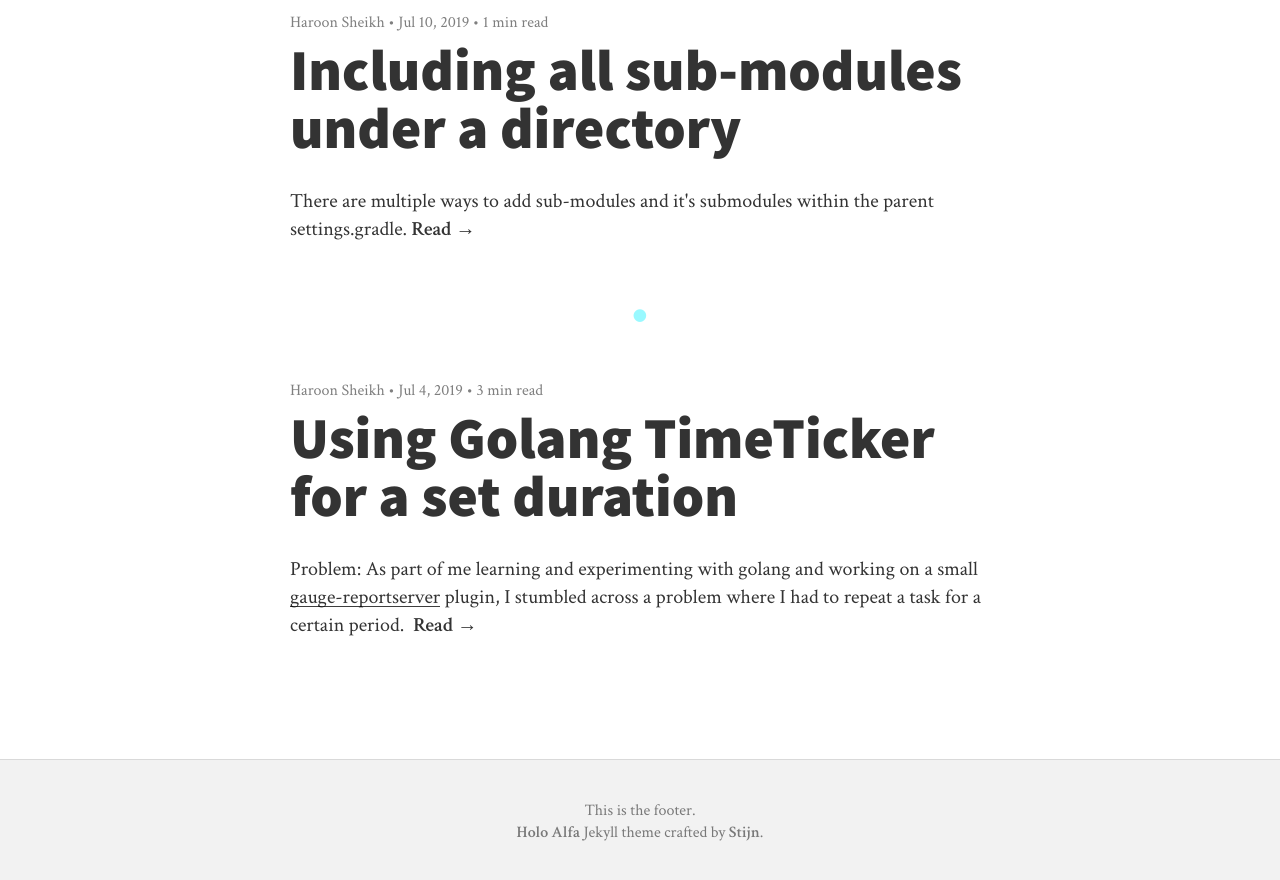
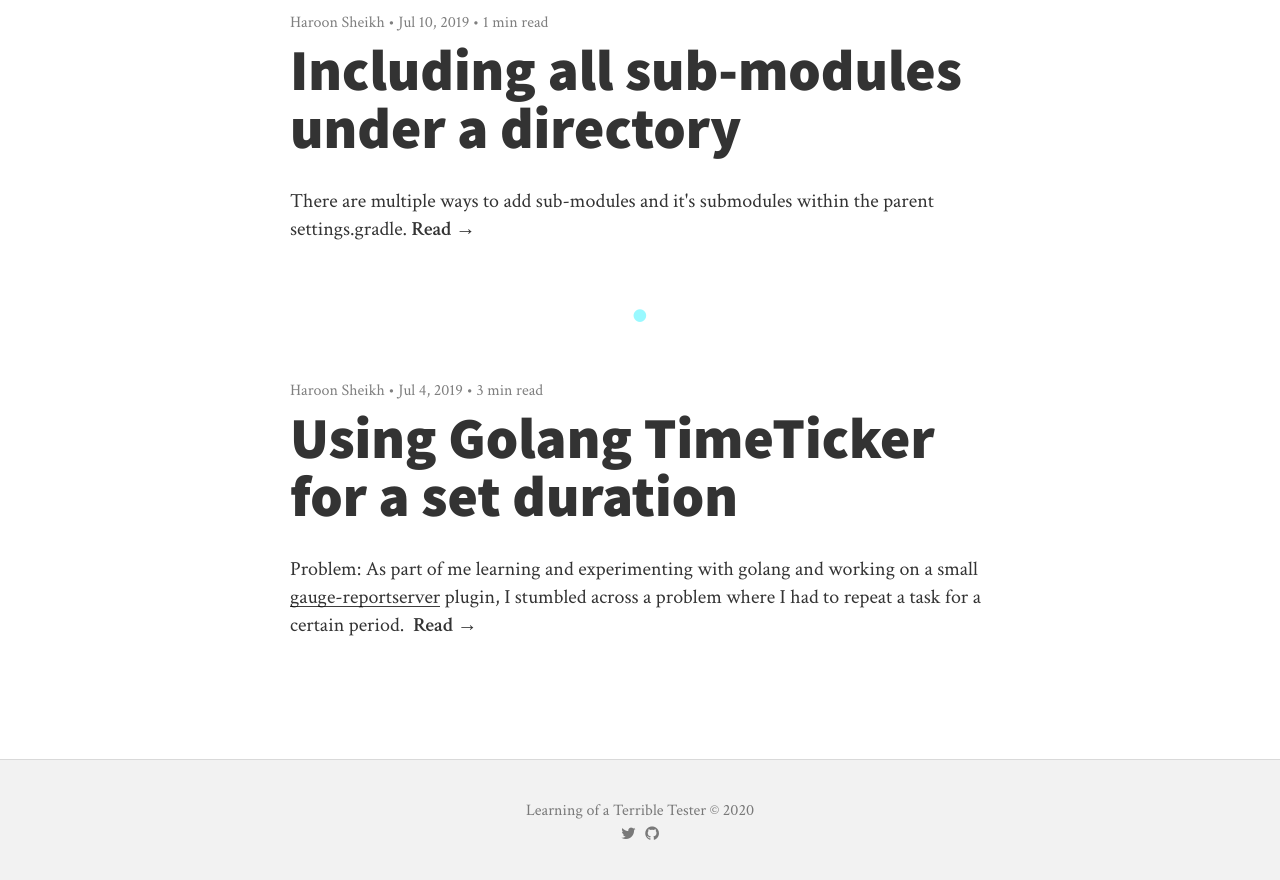
Before and after one commit to sitture/terribletester, a Jekyll site: the page built from index.html, in a window 1280 px wide and 900 px high, scrolled down 767 px. Shown: the top 880 px of the window. Built offline with Jekyll 4.4.1, drawn with Linux system fonts in a browser that asks for light colours; nearby versions of some CDN libraries; the list of posts is cut into pages by our own code.

Commit message:
Updates footer content

```diff
--- a/_config.yml
+++ b/_config.yml
@@ -1,6 +1,20 @@
 # Jekyll configuration
 markdown: kramdown
+kramdown:
+  input: GFM
 highlighter: rouge
+exclude: [vendor]
+highlighter: rouge
+paginate_path: "/page-:num/"
+permalink: /:short_year/:month/:title
+defaults:
+  -
+    scope:
+      path: ""
+      type: "posts"
+    values:
+      layout: "post"
+      excerpt_separator: "<!--more-->"
 paginate: 100 # it will paginate after this number
 language: 'en-uk'
 # language attribute in <html> element.
@@ -33,7 +47,7 @@ display-social-icons: true
 # If you want social links to open in a new tab, set this as true
 social-icons-open-newtab: true
 
-footer-text: This is the footer.<br><a href="http://stijnvc.github.io/holo-alfa/">Holo Alfa</a> Jekyll theme crafted by <a href="http://stijnvc.github.io/holo-alfa/">Stijn</a>.
+footer-text: Learning of a Terrible Tester
 
 # Preferably 64px in height. Leave empty = disable.
 logo-image: # /terribletester-lon.png
@@ -121,25 +135,3 @@ var_post_by: Post by
 var_guest_post_by: Guest post by
 var_your_email: Your email
 var_your_message: Your message
-
-
-##################
-# BUILD SETTINGS #
-##################
-
-# You don't have to change these.
-
-exclude: [vendor]
-highlighter: rouge
-kramdown:
-  input: GFM
-paginate_path: "/page-:num/"
-permalink: /:short_year/:month/:title
-defaults:
-  -
-    scope:
-      path: ""
-      type: "posts"
-    values:
-      layout: "post"
-      excerpt_separator: "<!--more-->"
--- a/_includes/footer.html
+++ b/_includes/footer.html
@@ -1,5 +1,12 @@
 <footer>
   <div class="inner">
-    <p>{{ site.footer-text }}</p>
+    <p>{{ site.footer-text }} © {{ 'now' | date: "%Y" }}
+    {% if site.display-social-icons %}
+      {% if site.show-subtitle and site.display-social-icons %}
+      <br>
+      {% endif %}
+      {% include social_icons.html %}
+    {% endif %}
+    </p>
   </div>
 </footer>
--- /dev/null
+++ b/_includes/social_icons.html
@@ -0,0 +1,18 @@
+{% if site.twitter %}<a class="fa fa-twitter" href="{{ site.twitter }}" {% if site.social-icons-open-newtab %}target="_blank"{% endif %}></a>{% endif %}
+{% if site.youtube %}<a class="fa fa-youtube" href="{{ site.youtube }}" {% if site.social-icons-open-newtab %}target="_blank"{% endif %}></a>{% endif %}
+{% if site.instagram %}<a class="fa fa-instagram" href="{{ site.instagram }}" {% if site.social-icons-open-newtab %}target="_blank"{% endif %}></a>{% endif %}
+{% if site.tumblr %}<a class="fa fa-tumblr" href="{{ site.tumblr }}" {% if site.social-icons-open-newtab %}target="_blank"{% endif %}></a>{% endif %}
+{% if site.facebook %}<a class="fa fa-facebook-official" href="{{ site.facebook }}" {% if site.social-icons-open-newtab %}target="_blank"{% endif %}></a>{% endif %}
+{% if site.google-plus %}<a class="fa fa-google-plus" href="{{ site.google-plus }}" {% if site.social-icons-open-newtab %}target="_blank"{% endif %}></a>{% endif %}
+{% if site.reddit %}<a class="fa fa-reddit" href="{{ site.reddit }}" {% if site.social-icons-open-newtab %}target="_blank"{% endif %}></a>{% endif %}
+{% if site.soundcloud %}<a class="fa fa-soundcloud" href="{{ site.soundcloud }}" {% if site.social-icons-open-newtab %}target="_blank"{% endif %}></a>{% endif %}
+{% if site.medium %}<a class="fa fa-medium" href="{{ site.medium }}" {% if site.social-icons-open-newtab %}target="_blank"{% endif %}></a>{% endif %}
+{% if site.linkedin %}<a class="fa fa-linkedin" href="{{ site.linkedin }}" {% if site.social-icons-open-newtab %}target="_blank"{% endif %}></a>{% endif %}
+{% if site.github %}<a class="fa fa-github" href="{{ site.github }}" {% if site.social-icons-open-newtab %}target="_blank"{% endif %}></a>{% endif %}
+{% if site.behance %}<a class="fa fa-behance" href="{{ site.behance }}" {% if site.social-icons-open-newtab %}target="_blank"{% endif %}></a>{% endif %}
+{% if site.codepen %}<a class="fa fa-codepen" href="{{ site.codepen }}" {% if site.social-icons-open-newtab %}target="_blank"{% endif %}></a>{% endif %}
+{% if site.dribbble %}<a class="fa fa-dribbble" href="{{ site.dribbble }}" {% if site.social-icons-open-newtab %}target="_blank"{% endif %}></a>{% endif %}
+{% if site.trello %}<a class="fa fa-trello" href="{{ site.trello }}" {% if site.social-icons-open-newtab %}target="_blank"{% endif %}></a>{% endif %}
+{% if site.stack-overflow %}<a class="fa fa-stack-overflow" href="{{ site.stack-overflow }}" {% if site.social-icons-open-newtab %}target="_blank"{% endif %}></a>{% endif %}
+{% if site.bitcoin %}<a class="fa fa-bitcoin" href="{{ site.bitcoin }}" {% if site.social-icons-open-newtab %}target="_blank"{% endif %}></a>{% endif %}
+{% if site.paypal %}<a class="fa fa-paypal" href="{{ site.paypal }}" {% if site.social-icons-open-newtab %}target="_blank"{% endif %}></a>{% endif %}
--- a/_includes/subtitle.html
+++ b/_includes/subtitle.html
@@ -8,24 +8,7 @@
     <br>
     {% endif %}
     {{ site.var_on_the_web }}:&nbsp;
-    {% if site.twitter %}<a class="fa fa-twitter" href="{{ site.twitter }}" {% if site.social-icons-open-newtab %}target="_blank"{% endif %}></a>{% endif %}
-    {% if site.youtube %}<a class="fa fa-youtube" href="{{ site.youtube }}" {% if site.social-icons-open-newtab %}target="_blank"{% endif %}></a>{% endif %}
-    {% if site.instagram %}<a class="fa fa-instagram" href="{{ site.instagram }}" {% if site.social-icons-open-newtab %}target="_blank"{% endif %}></a>{% endif %}
-    {% if site.tumblr %}<a class="fa fa-tumblr" href="{{ site.tumblr }}" {% if site.social-icons-open-newtab %}target="_blank"{% endif %}></a>{% endif %}
-    {% if site.facebook %}<a class="fa fa-facebook-official" href="{{ site.facebook }}" {% if site.social-icons-open-newtab %}target="_blank"{% endif %}></a>{% endif %}
-    {% if site.google-plus %}<a class="fa fa-google-plus" href="{{ site.google-plus }}" {% if site.social-icons-open-newtab %}target="_blank"{% endif %}></a>{% endif %}
-    {% if site.reddit %}<a class="fa fa-reddit" href="{{ site.reddit }}" {% if site.social-icons-open-newtab %}target="_blank"{% endif %}></a>{% endif %}
-    {% if site.soundcloud %}<a class="fa fa-soundcloud" href="{{ site.soundcloud }}" {% if site.social-icons-open-newtab %}target="_blank"{% endif %}></a>{% endif %}
-    {% if site.medium %}<a class="fa fa-medium" href="{{ site.medium }}" {% if site.social-icons-open-newtab %}target="_blank"{% endif %}></a>{% endif %}
-    {% if site.linkedin %}<a class="fa fa-linkedin" href="{{ site.linkedin }}" {% if site.social-icons-open-newtab %}target="_blank"{% endif %}></a>{% endif %}
-    {% if site.github %}<a class="fa fa-github" href="{{ site.github }}" {% if site.social-icons-open-newtab %}target="_blank"{% endif %}></a>{% endif %}
-    {% if site.behance %}<a class="fa fa-behance" href="{{ site.behance }}" {% if site.social-icons-open-newtab %}target="_blank"{% endif %}></a>{% endif %}
-    {% if site.codepen %}<a class="fa fa-codepen" href="{{ site.codepen }}" {% if site.social-icons-open-newtab %}target="_blank"{% endif %}></a>{% endif %}
-    {% if site.dribbble %}<a class="fa fa-dribbble" href="{{ site.dribbble }}" {% if site.social-icons-open-newtab %}target="_blank"{% endif %}></a>{% endif %}
-    {% if site.trello %}<a class="fa fa-trello" href="{{ site.trello }}" {% if site.social-icons-open-newtab %}target="_blank"{% endif %}></a>{% endif %}
-    {% if site.stack-overflow %}<a class="fa fa-stack-overflow" href="{{ site.stack-overflow }}" {% if site.social-icons-open-newtab %}target="_blank"{% endif %}></a>{% endif %}
-    {% if site.bitcoin %}<a class="fa fa-bitcoin" href="{{ site.bitcoin }}" {% if site.social-icons-open-newtab %}target="_blank"{% endif %}></a>{% endif %}
-    {% if site.paypal %}<a class="fa fa-paypal" href="{{ site.paypal }}" {% if site.social-icons-open-newtab %}target="_blank"{% endif %}></a>{% endif %}
+    {% include social_icons.html %}
   {% endif %}
   </p>
 </div>
```
